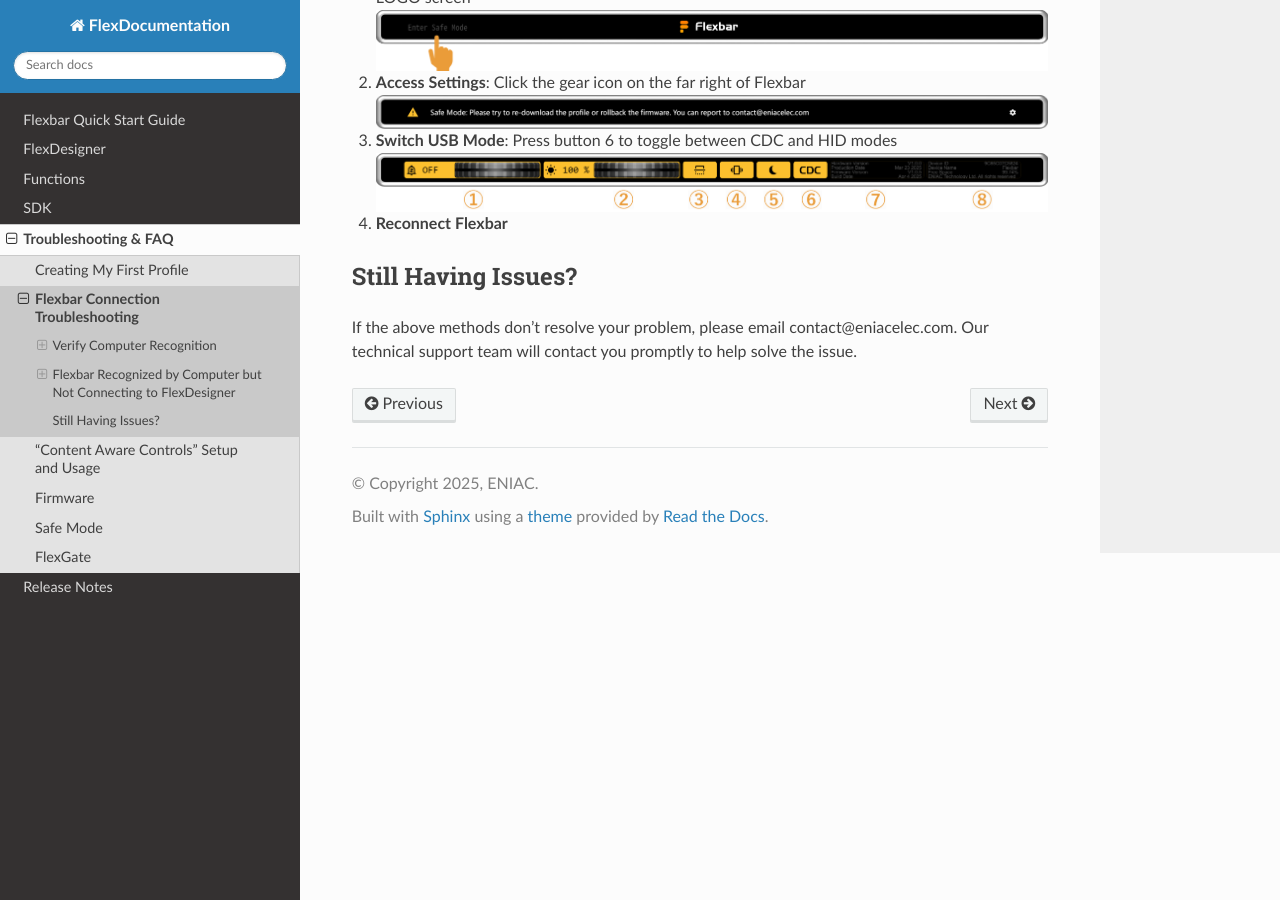
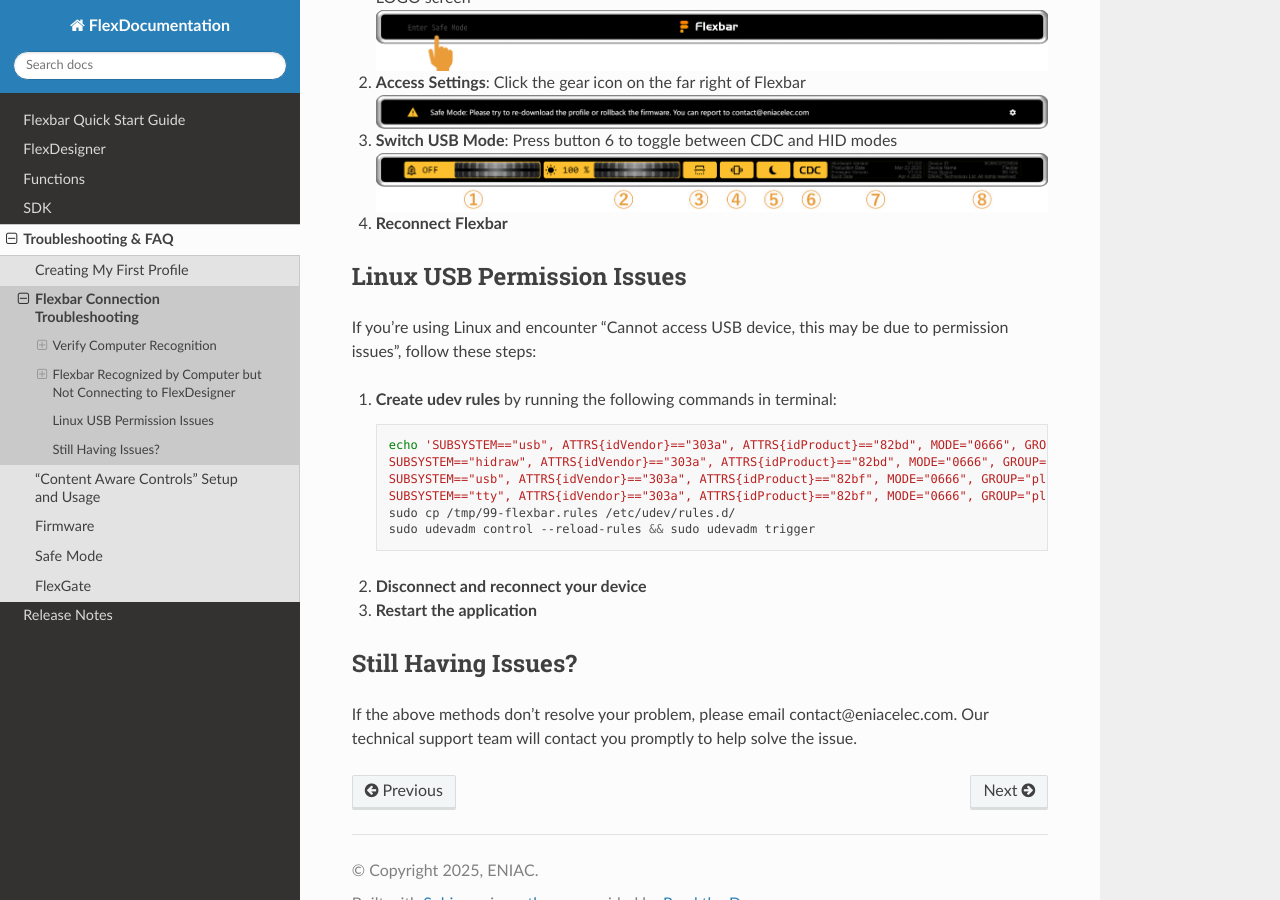
Before and after one commit to ENIAC-Tech/FlexDocumentation, a Sphinx documentation site: the page built from docs/source/troubleshoting/cannot_connect.md, in a window 1280 px wide and 900 px high, scrolled down 1646 px. Built offline with Sphinx 7.4.7 and the Read the Docs theme 3.1.0, drawn with Linux system fonts in a browser that asks for light colours.

Commit message:
Add troubleshoting for linux usb permission issue

````diff
--- a/docs/source/troubleshoting/cannot_connect.md
+++ b/docs/source/troubleshoting/cannot_connect.md
@@ -65,6 +65,25 @@
    ![1746499904730](image/cannot_connect/1746499904730.png)
 4. **Reconnect Flexbar**
 
+## Linux USB Permission Issues
+
+If you're using Linux and encounter "Cannot access USB device, this may be due to permission issues", follow these steps:
+
+1. **Create udev rules** by running the following commands in terminal:
+   ```bash
+   echo 'SUBSYSTEM=="usb", ATTRS{idVendor}=="303a", ATTRS{idProduct}=="82bd", MODE="0666", GROUP="plugdev"
+   SUBSYSTEM=="hidraw", ATTRS{idVendor}=="303a", ATTRS{idProduct}=="82bd", MODE="0666", GROUP="plugdev"
+   SUBSYSTEM=="usb", ATTRS{idVendor}=="303a", ATTRS{idProduct}=="82bf", MODE="0666", GROUP="plugdev"
+   SUBSYSTEM=="tty", ATTRS{idVendor}=="303a", ATTRS{idProduct}=="82bf", MODE="0666", GROUP="plugdev"' > /tmp/99-flexbar.rules
+   sudo cp /tmp/99-flexbar.rules /etc/udev/rules.d/
+   sudo udevadm control --reload-rules && sudo udevadm trigger
+   ```
+
+2. **Disconnect and reconnect your device**
+
+3. **Restart the application**
+
+
 ## Still Having Issues?
 
 If the above methods don't resolve your problem, please email contact@eniacelec.com. Our technical support team will contact you promptly to help solve the issue.
````
